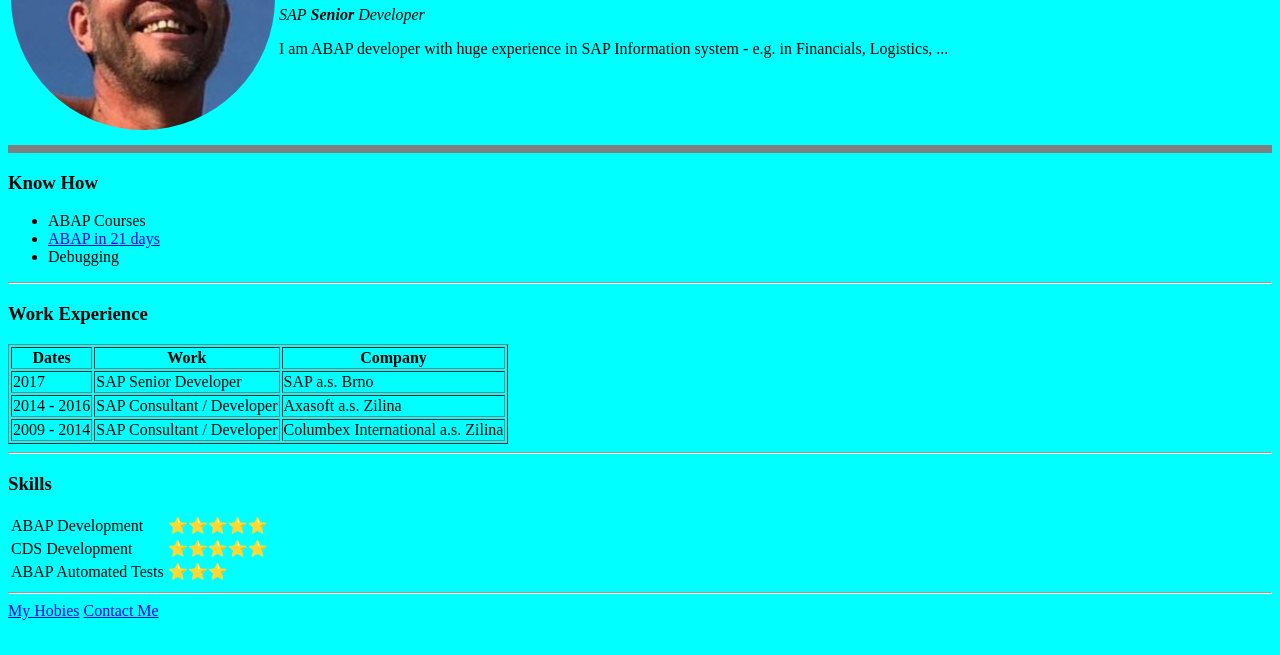
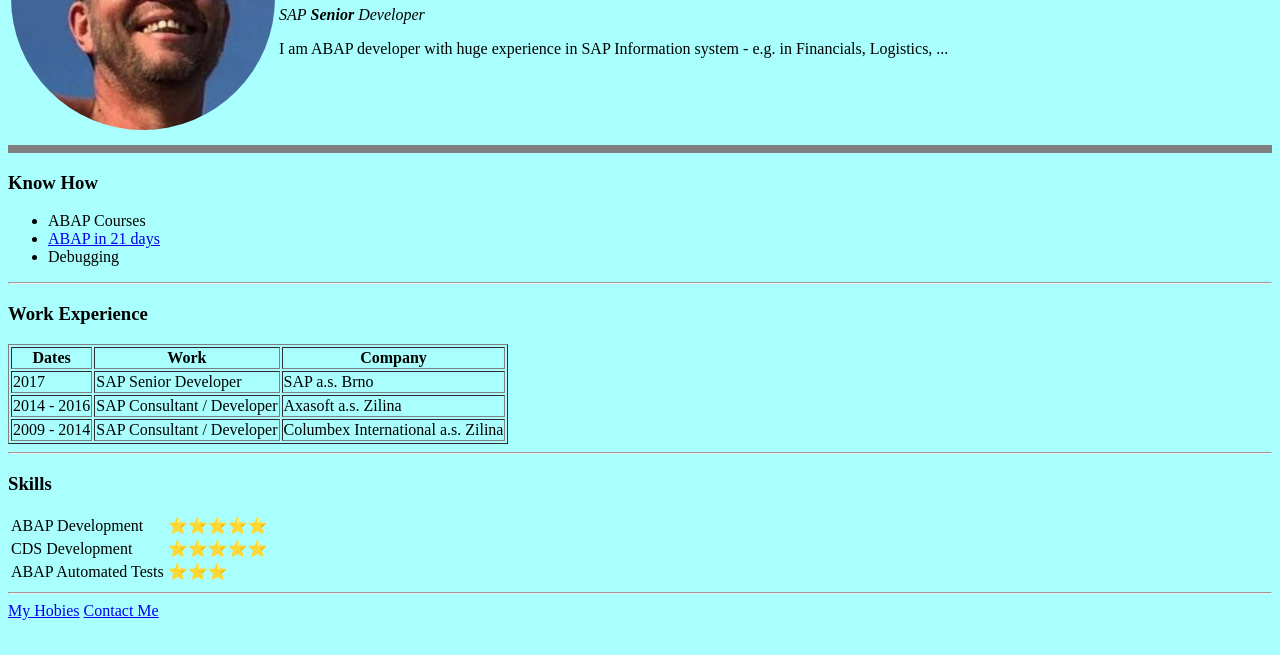
Before and after one commit to martino1961/WebDevelopmentUdemy, a plain HTML site: page HTML - Personal Site/index.html in a window 1280 px wide. Shown: the part 145-800 px from the top of the page. Drawn offline with Linux system fonts and the light colour scheme.

Commit message:
CCS: set background color via its HexaDecimal Code (see: https://colorhunt.co)

```diff
--- a/HTML - Personal Site/index.html
+++ b/HTML - Personal Site/index.html
@@ -7,7 +7,7 @@
     <meta name="author" content="Martin">
     <title>Martin's Personal Site</title>
 </head>
-<body style="background-color: aqua;">
+<body style="background-color: #a9fffd;">
     <table>
         <tr>
             <td>
```
